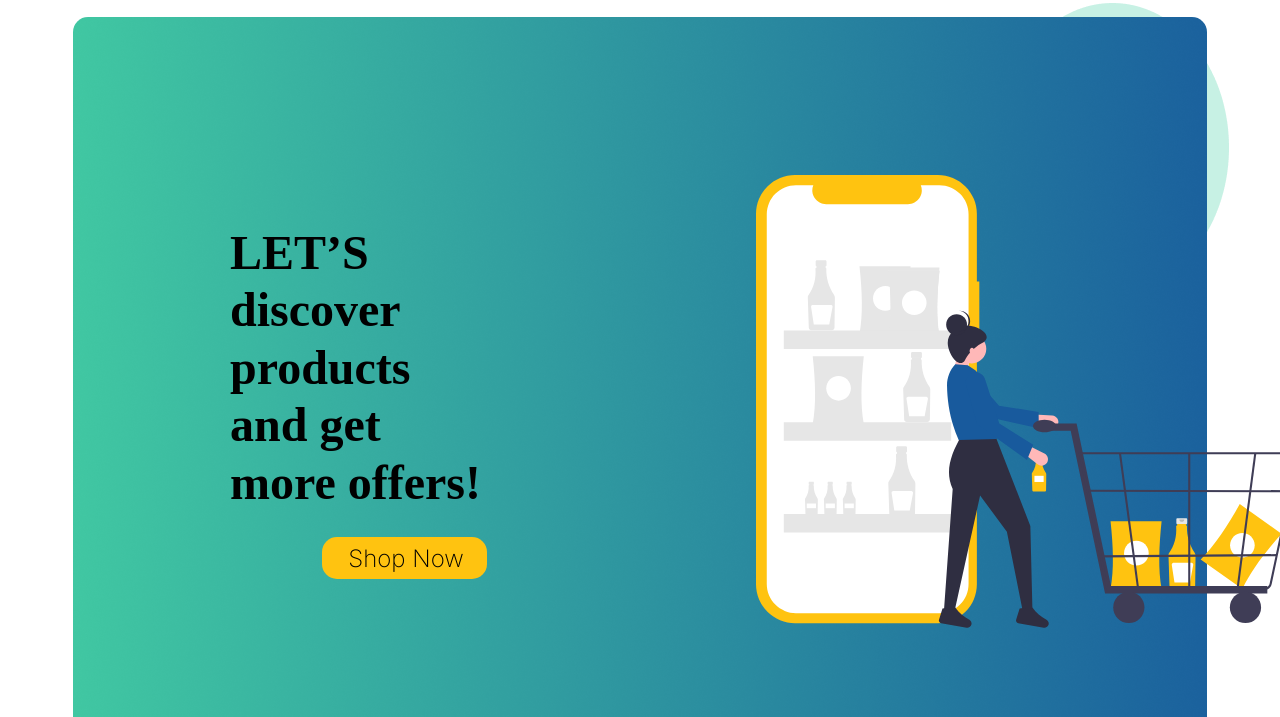
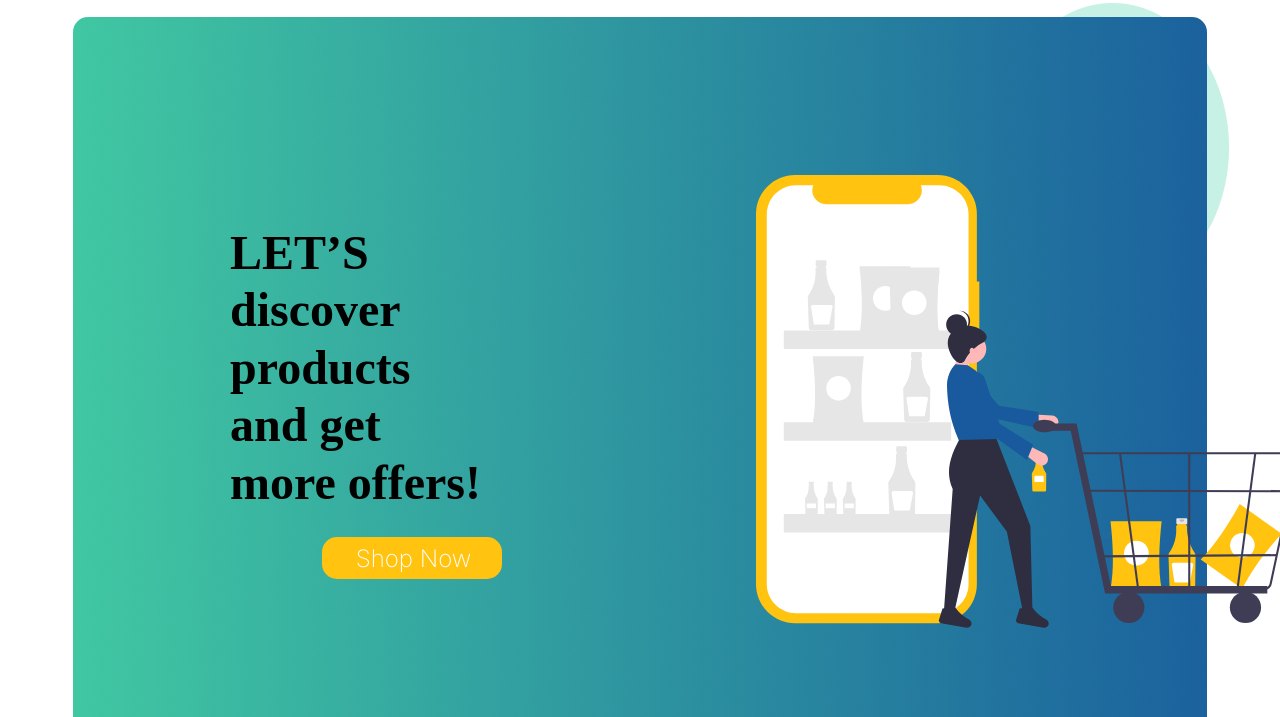
Before and after one commit to Taha-Shaban-kamel/E-commerce, a plain HTML site: page index.html in a window 1280 px wide. Shown: the part 83-800 px from the top of the page. Drawn offline with nearby package versions, Linux system fonts and the light colour scheme; a web font is replaced by a local one.

Commit message:
add button amate

```diff
--- a/index.html
+++ b/index.html
@@ -10,6 +10,7 @@
         crossorigin="anonymous" referrerpolicy="no-referrer" />
     <link href="https://cdn.jsdelivr.net/npm/bootstrap@5.3.0-alpha1/dist/css/bootstrap.min.css" rel="stylesheet"
         integrity="sha384-GLhlTQ8iRABdZLl6O3oVMWSktQOp6b7In1Zl3/Jr59b6EGGoI1aFkw7cmDA6j6gD" crossorigin="anonymous">
+
     <link rel="stylesheet" href="style/style.css">
     <title>E-commerce</title>
 </head>
@@ -24,7 +25,7 @@
                     <div class="link">
                         <li class="nav-item dropdown categori">
                             <a class="nav-link dropdown-toggle" href="#categories" id="navbarDropdown" role="button"
-                                data-toggle="dropdown" aria-haspopup="true" aria-expanded="false">
+                                data-bs-toggle="dropdown" aria-haspopup="true" aria-expanded="false">
                                 categories
                             </a>
                             <div class="dropdown-menu" aria-labelledby="navbarDropdown">
@@ -34,9 +35,10 @@
                                 <a class="dropdown-item" href="#">Something else here</a>
                             </div>
                         </li>
+
                         <li class="nav-item dropdown">
                             <a class="nav-link dropdown-toggle offer" href="#" id="navbarDropdown" role="button"
-                                data-toggle="dropdown" aria-haspopup="true" aria-expanded="false">
+                                data-bs-toggle="dropdown" aria-haspopup="true" aria-expanded="false">
                                 offers
                             </a>
                             <div class="dropdown-menu" aria-labelledby="navbarDropdown">
@@ -73,7 +75,7 @@
                     and get<br>
                     more offers!
                 </h1>
-                <a href="#"><button>shop now</button></a>
+                <a href="#"><button><span>shop now</span></button></a>
             </div>
             <div class="home_img">
                 <img draggable="false" src="img/Group 1 (1).svg" alt="" srcset="">
@@ -126,13 +128,9 @@
             </div>
         </div>
     </section>
-    <script src="https://cdn.jsdelivr.net/npm/@popperjs/core@2.11.6/dist/umd/popper.min.js"
-        integrity="sha384-oBqDVmMz9ATKxIep9tiCxS/Z9fNfEXiDAYTujMAeBAsjFuCZSmKbSSUnQlmh/jp3"
-        crossorigin="anonymous"></script>
-    <script src="https://cdn.jsdelivr.net/npm/bootstrap@5.3.0-alpha1/dist/js/bootstrap.min.js"
-        integrity="sha384-mQ93GR66B00ZXjt0YO5KlohRA5SY2XofN4zfuZxLkoj1gXtW8ANNCe9d5Y3eG5eD"
-        crossorigin="anonymous"></script>
-    <script src="https://cdn.jsdelivr.net/npm/bootstrap@5.3.0-alpha1/dist/js/bootstrap.bundle.min.js"
+
+
+    <script defer src="https://cdn.jsdelivr.net/npm/bootstrap@5.3.0-alpha1/dist/js/bootstrap.bundle.min.js"
         integrity="sha384-w76AqPfDkMBDXo30jS1Sgez6pr3x5MlQ1ZAGC+nuZB+EYdgRZgiwxhTBTkF7CXvN"
         crossorigin="anonymous"></script>
 </body>
--- a/style/style.css
+++ b/style/style.css
@@ -138,9 +138,9 @@ nav .navbar-brand img {
 }
 
 .home .count .home_content button {
-    width: 165px;
+    width: 180px;
     margin-left: 92px;
-    background-color: #ffc310;
+    background: #ffc310;
     border-radius: 15px;
     border: none;
     font-family: 'Inter', sans-serif;
@@ -150,6 +150,34 @@ nav .navbar-brand img {
     padding: 7px 20px 6px 23px;
     cursor: pointer;
     outline-style: none;
+    color: #FFFFFF;
+    text-align: center;
+    transition: all 0.5s;
+}
+
+.home .count .home_content button span {
+    cursor: pointer;
+    display: inline-block;
+    position: relative;
+    transition: 0.5s;
+}
+
+.home .count .home_content button span:after {
+    content: '\00bb';
+    position: absolute;
+    opacity: 0;
+    top: 0;
+    right: -20px;
+    transition: 0.5s;
+}
+
+.home .count .home_content button:hover span {
+    padding-right: 15px;
+}
+
+.home .count .home_content button:hover span:after {
+    opacity: 1;
+    right: 0;
 }
 
 .home .count .home_img {
```
